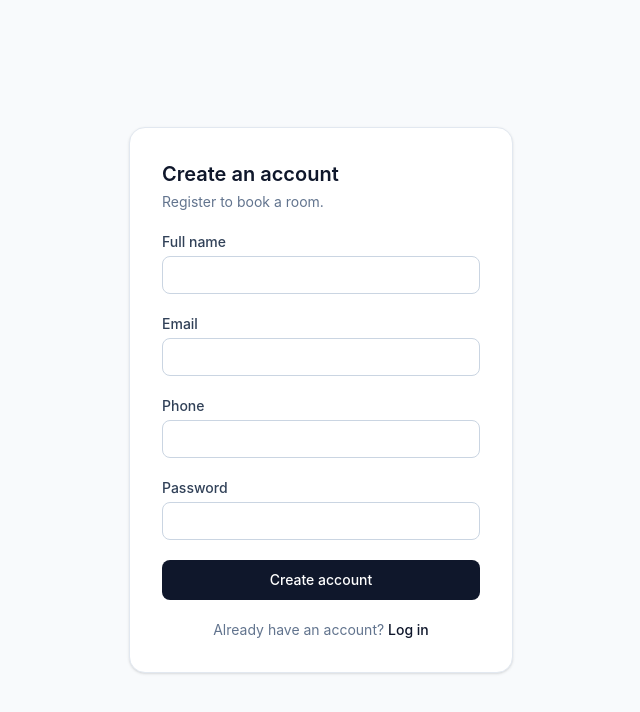
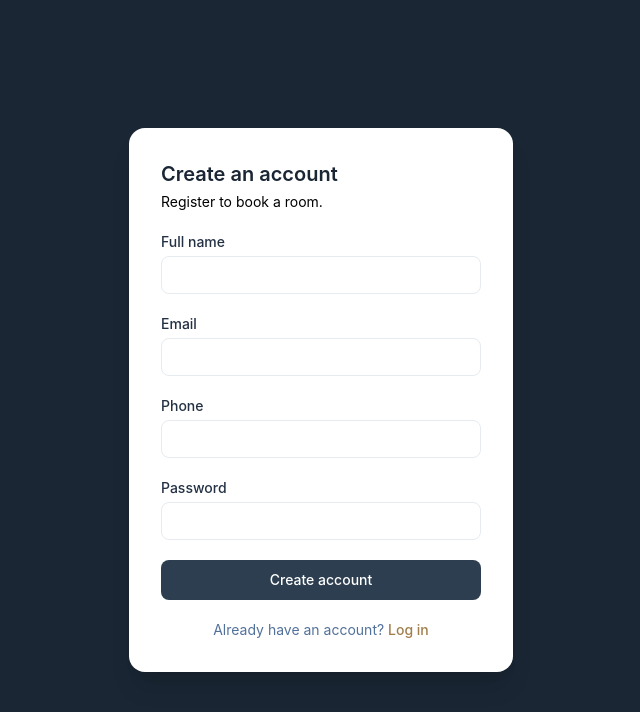
Before and after one commit to JonayedAlHabib/hotel-management-microservices, a React (Vite) app in the folder frontend/: page /register in a window 1280 px wide. Shown: the top 712 px of the page, without its empty margins (319-959 px from the left). Built offline with nearby package versions, Linux system fonts and the light colour scheme; no server answers.

Commit message:
feat: update RegisterPage styling and navigation path

```diff
--- a/frontend/src/pages/RegisterPage.jsx
+++ b/frontend/src/pages/RegisterPage.jsx
@@ -23,7 +23,7 @@ export default function RegisterPage() {
 
     try {
       await register(form);
-      navigate("/profile");
+      navigate("/");
     } catch (err) {
       const data = err.response?.data;
       setError(data?.message || "Something went wrong");
@@ -43,14 +43,14 @@ export default function RegisterPage() {
   }
 
   return (
-    <div className="min-h-screen flex items-center justify-center bg-slate-50 px-4">
+    <div className="min-h-screen flex items-center justify-center bg-navy-900 px-4">
       <form
         onSubmit={handleSubmit}
-        className="w-full max-w-sm bg-white rounded-2xl shadow-sm border border-slate-200 p-8 space-y-5"
+        className="w-full max-w-sm bg-white rounded-2xl shadow-xl p-8 space-y-5"
       >
         <div>
-          <h1 className="text-xl font-semibold text-slate-900">Create an account</h1>
-          <p className="text-sm text-slate-500 mt-1">Register to book a room.</p>
+          <h1 className="text-xl font-semibold text-navy-900">Create an account</h1>
+          <p className="text-sm text-navy-400 mt-1">Register to book a room.</p>
         </div>
 
         {error && (
@@ -81,14 +81,14 @@ export default function RegisterPage() {
         <button
           type="submit"
           disabled={submitting}
-          className="w-full bg-slate-900 text-white rounded-lg py-2.5 text-sm font-medium hover:bg-slate-800 disabled:opacity-50"
+          className="w-full bg-navy-700 text-white rounded-lg py-2.5 text-sm font-medium hover:bg-navy-800 disabled:opacity-50"
         >
           {submitting ? "Creating account…" : "Create account"}
         </button>
 
-        <p className="text-sm text-slate-500 text-center">
+        <p className="text-sm text-navy-500 text-center">
           Already have an account?{" "}
-          <Link to="/login" className="text-slate-900 font-medium">
+          <Link to="/login" className="text-bronze-600 font-medium hover:text-bronze-700">
             Log in
           </Link>
         </p>
@@ -100,13 +100,13 @@ export default function RegisterPage() {
 function Field({ label, name, type = "text", value, onChange, error }) {
   return (
     <div>
-      <label className="block text-sm font-medium text-slate-700 mb-1">{label}</label>
+      <label className="block text-sm font-medium text-navy-800 mb-1">{label}</label>
       <input
         name={name}
         type={type}
         value={value}
         onChange={onChange}
-        className="w-full border border-slate-300 rounded-lg px-3 py-2 text-sm focus:outline-none focus:ring-2 focus:ring-slate-900/10 focus:border-slate-400"
+        className="w-full border border-navy-100 rounded-lg px-3 py-2 text-sm focus:outline-none focus:ring-2 focus:ring-bronze-400/40 focus:border-bronze-400"
       />
       {error && <p className="text-xs text-red-600 mt-1">{error}</p>}
     </div>
```
